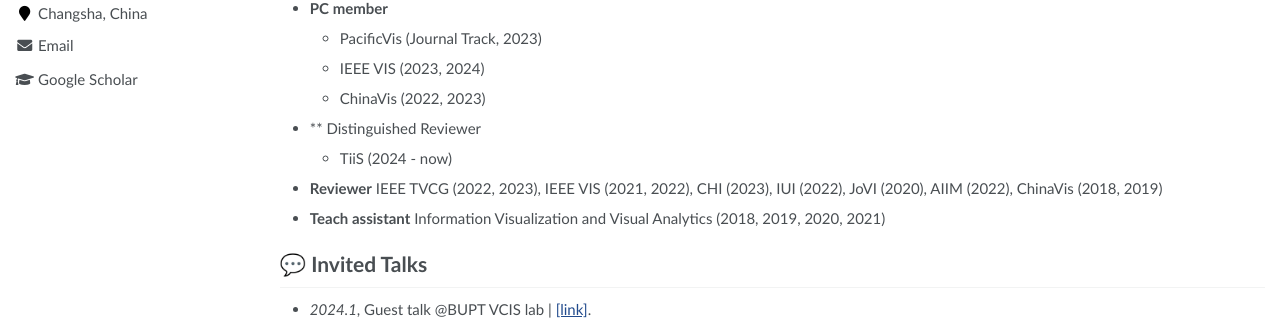
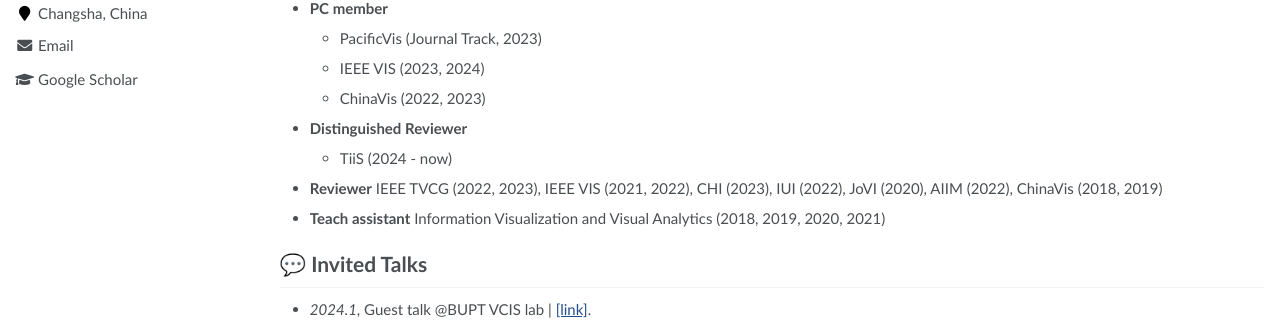
Before and after one commit to changjianchen/changjianchen.github.io, a Jekyll site: the page built from _pages/about.md, in a window 1280 px wide and 900 px high, scrolled down 3101 px. Shown: the part 504-824 px from the top of the window. Built offline with Jekyll 4.4.1, drawn with Linux system fonts in a browser that asks for light colours.

```diff
--- a/_pages/about.md
+++ b/_pages/about.md
@@ -253,7 +253,7 @@ IEEE Transactions on Visualization and Computer Graphics, 2019 Vol. 25(1): 235-2
   - PacificVis (Journal Track, 2023)
   - IEEE VIS (2023, 2024)
   - ChinaVis (2022, 2023)
-- ** Distinguished Reviewer
+- **Distinguished Reviewer**
   - TiiS (2024 - now)
 - **Reviewer** IEEE TVCG (2022, 2023), IEEE VIS (2021, 2022), CHI (2023), IUI (2022), JoVI (2020), AIIM (2022), ChinaVis (2018, 2019)
 - **Teach assistant** Information Visualization and Visual Analytics (2018, 2019, 2020, 2021)
```
